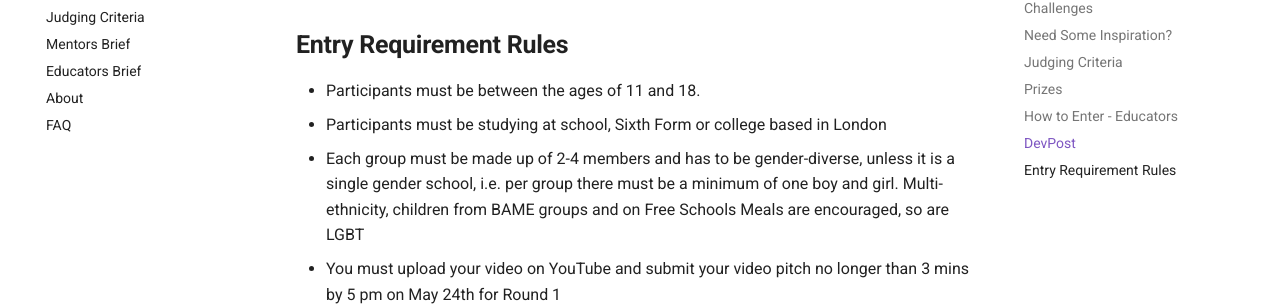
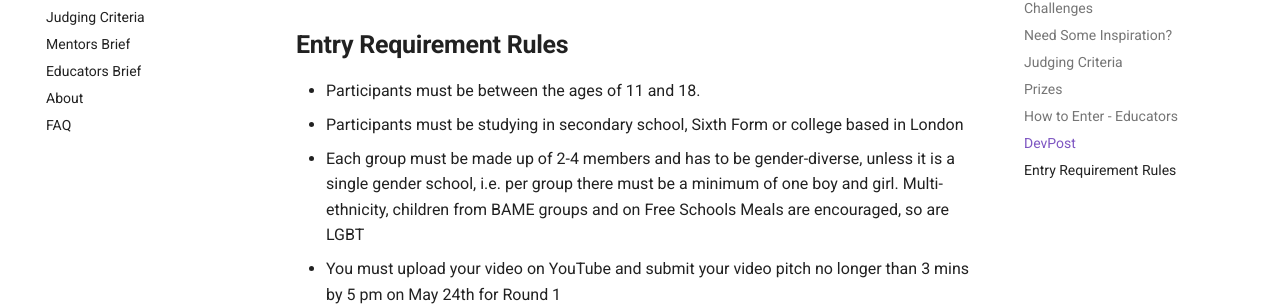
Before and after one commit to elenasinel/tech-week, an MkDocs documentation site: the page built from docs/index.md, in a window 1280 px wide and 900 px high, scrolled down 5572 px. Shown: the part 145-453 px from the top of the window. Built offline with MkDocs 1.6.1 and Material for MkDocs 9.7.7, drawn with Linux system fonts in a browser that asks for light colours.

Commit message:
Update Documentation “index”

```diff
--- a/docs/index.md
+++ b/docs/index.md
@@ -90,7 +90,7 @@ The TeensInAI 2019 DevPost page is here:
 ## **Entry Requirement Rules**
 
 * Participants must be between the ages of 11 and 18.
-* Participants must be studying at school, Sixth Form or college based in London
+* Participants must be studying in secondary school, Sixth Form or college based in London
 * Each group must be made up of 2-4 members and has to be gender-diverse, unless it is a single gender school, i.e. per group there must be a minimum of one boy and girl. Multi-ethnicity, children from BAME groups and on Free Schools Meals are encouraged, so are LGBT
 * You must upload your video on YouTube and submit your video pitch no longer than 3 mins by 5 pm on May 24th for Round 1
 * You must publish any and all code written on Github and provide links. You must document and provide an explanation of how it can be run.
@@ -148,8 +148,6 @@ Our downloadable PDF guides:
 [Neural Networks Challenge (PDF)](https://drive.google.com/open?id=1OIgep0Oog-4OnJ-apiNZmd7S9guJYvDl)
 
 [Reinforcement Learning Challenge (PDF)](https://drive.google.com/open?id=1Ls2nFi6UfvqF_oPeZlWzWqyKp4h-B5ec)
-
-
 
 Here are some links to some YouTube videos you may find useful when researching Machine Learning & Artificial Intelligence:
 
```
